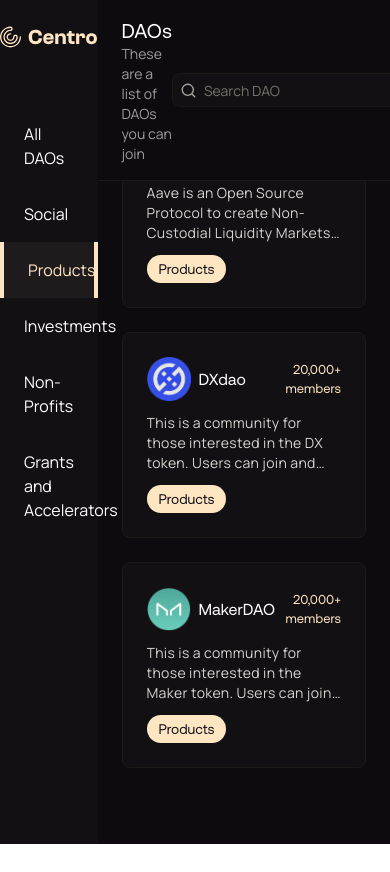
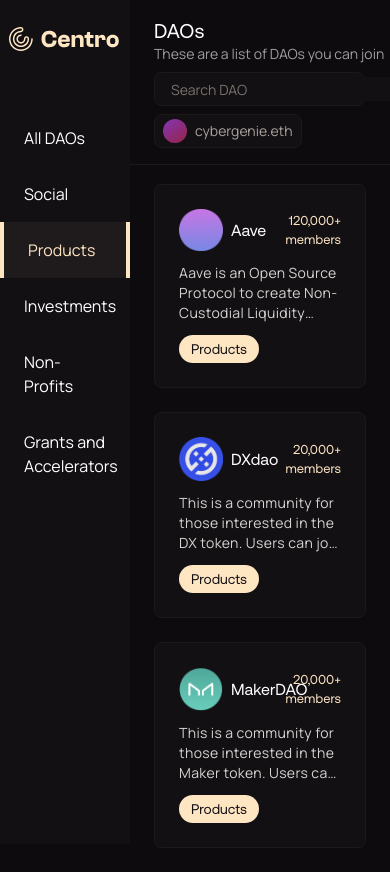
Before and after one commit to CyberGeni/centro, a React (Vite) app: page /dashboard/products in a window 390 px wide. Before the commit the page ends 844 px from the top, so only its background shows below. Built offline with nearby package versions, Linux system fonts and the light colour scheme.

Commit message:
made it temporarily responsive on mobile

```diff
--- a/src/components/DashboardHeader.jsx
+++ b/src/components/DashboardHeader.jsx
@@ -2,14 +2,14 @@
 
 function DashboardHeader() {
   return (
-    <div className="flex justify-between items-center border-b border-b-[#1C1917] py-4 px-6 fixed bg-[#0D0B0E] w-4/5 ">
+    <div className="flex flex-col md:flex-row space-y-2 md:space-y-0 justify-between md:items-center border-b border-b-[#1C1917] py-4 px-6 fixed bg-[#0D0B0E] w-4/5 ">
       <div className="flex flex-col text-white">
         <h2 className="text-xl font-medium font-Aeonik">DAOs</h2>
         <span className="font-[Manrope] text-white/60 text-sm">
           These are a list of DAOs you can join
         </span>
       </div>
-      <div className="flex items-center space-x-2 px-2 py-1 bg-[#131014] border border-[#1C1917] placeholder:text-[#79716B] rounded-lg h-fit">
+      <div className="w-4/5 md:w-fit flex items-center space-x-2 px-2 py-1 bg-[#131014] border border-[#1C1917] placeholder:text-[#79716B] rounded-lg h-fit">
         <svg
           width="15"
           height="15"
@@ -33,7 +33,7 @@
           placeholder="Search DAO"
         />
       </div>
-      <div className="flex items-center space-x-2 px-2 py-1 text-[#A9A29D] font-[Manrope] bg-[#131014] border border-[#1C1917] placeholder:text-[#79716B] rounded-lg h-fit">
+      <div className="w-fit flex items-center space-x-2 px-2 py-1 text-[#A9A29D] font-[Manrope] bg-[#131014] border border-[#1C1917] placeholder:text-[#79716B] rounded-lg h-fit">
         <svg
           width="24"
           height="24"
--- a/src/components/SideBar.jsx
+++ b/src/components/SideBar.jsx
@@ -4,7 +4,7 @@
 import '../App.css'
 function SideBar() {
   return (
-    <div className="bg-[#131014] h-screen w-1/4 md:w-1/5 fixed">
+    <div className="bg-[#131014] h-screen w-1/3 md:w-1/5 fixed">
       <div className="py-6 mb-8">
         <img className="mx-auto" src={Logo} alt="" />
       </div>
--- a/src/pages/Dashboard.jsx
+++ b/src/pages/Dashboard.jsx
@@ -7,7 +7,7 @@
   return (
     <div className="relative flex text-white bg-[#0D0B0E] min-h-screen overflow-x-hidden ">
         <SideBar />
-        <div className="bg-[#0D0B0E] w-3/4 md:w-4/5 ml-auto space-y-20">
+        <div className="bg-[#0D0B0E] w-2/3 md:w-4/5 ml-auto space-y-40 md:space-y-20">
             <DashboardHeader />
             <Outlet />
         </div>
```
